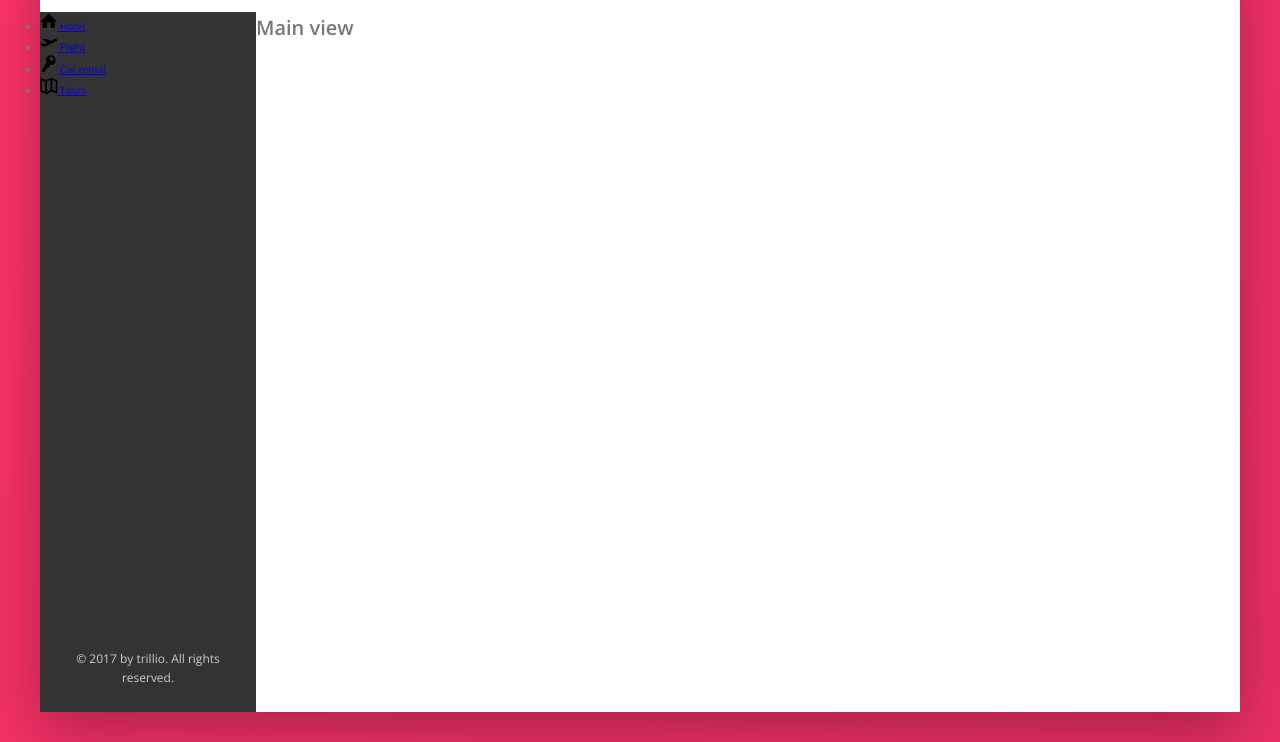
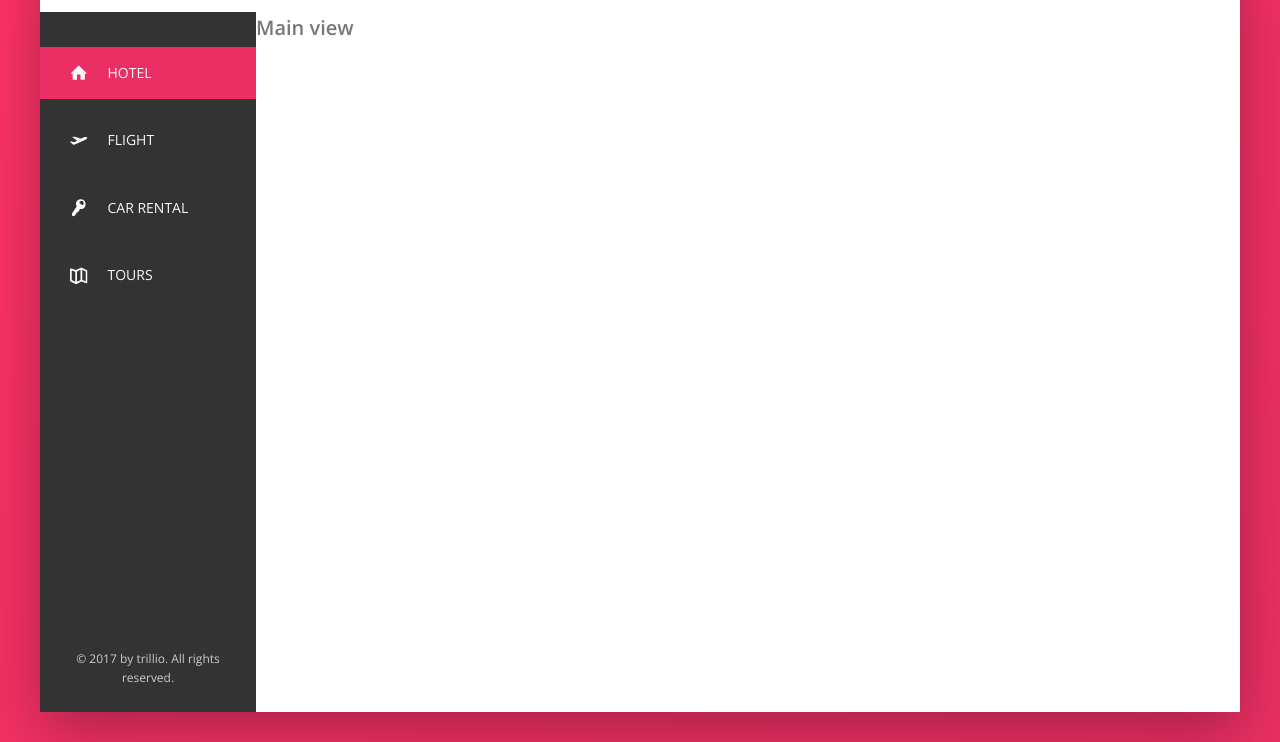
Before and after one commit to EmirWorld/Wildy, a website: page index.html in a window 1280 px wide. Shown: the part 138-880 px from the top of the page. Drawn offline with nearby package versions, Linux system fonts and the light colour scheme.

Commit message:
Finished sidebar navigation

```diff
--- a/index.html
+++ b/index.html
@@ -50,7 +50,7 @@
   <div class="content">
     <nav class="sidebar">
       <ul class="side-nav">
-        <li class="side-nav__item">
+        <li class="side-nav__item side-nav__item--active">
           <a href="#" class="side-nav__link">
             <svg class="side-nav__icon">
               <use xlink:href="img/sprite.svg#icon-home"></use>
--- a/sass/layout/_sidebar.scss
+++ b/sass/layout/_sidebar.scss
@@ -9,17 +9,59 @@
 
 .side-nav{
 
+  font-size: 1.4rem;
+  list-style: none;
+  margin-top: 3.5rem;
+
   &__item {
+    position: relative;
+
+    &:not(:last-child){
+      margin-bottom: 1.5rem;
+    }
+  }
+
+  &__item::before{
+    content: "";
+    position: absolute;
+    top: 0;
+    left: 0;
+    height: 100%;
+    width: 3px;
+    background-color: $color-primary-dark;
+    transform: scaleY(0);
+    transition: transform .2s, width .4s cubic-bezier(1,0,0,1) .2s;
 
   }
 
-  &__link {
+  &__item:hover::before,
+  &__item--active:before{
+    transform: scaleY(1);
+    width: 100%;
+  }
 
+  &__item:active::before{
+    background-color: $color-primary-light;
+  }
+
+  &__link:link,
+  &__link:visited{
+    color: $color-grey-light-1;
+    text-transform: uppercase;
+    text-decoration: none;
+    display: block;
+    padding: 1.5rem 3rem;
+    position: relative;
+    z-index: 10;
+    display: flex;
+    align-items: center;
   }
 
   &__icon {
     width: 1.75rem;
     height: 1.75rem;
+    fill: currentColor;
+    margin-right: 2rem;
   }
 
 }
```
Also changed, not shown: css/style.css.
